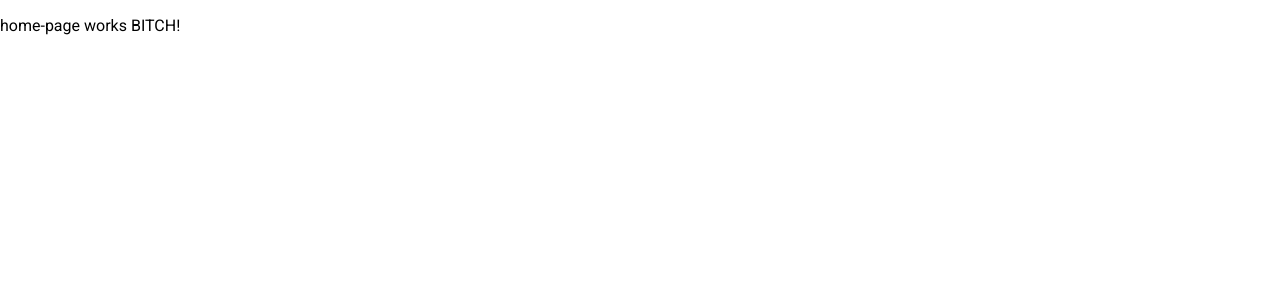
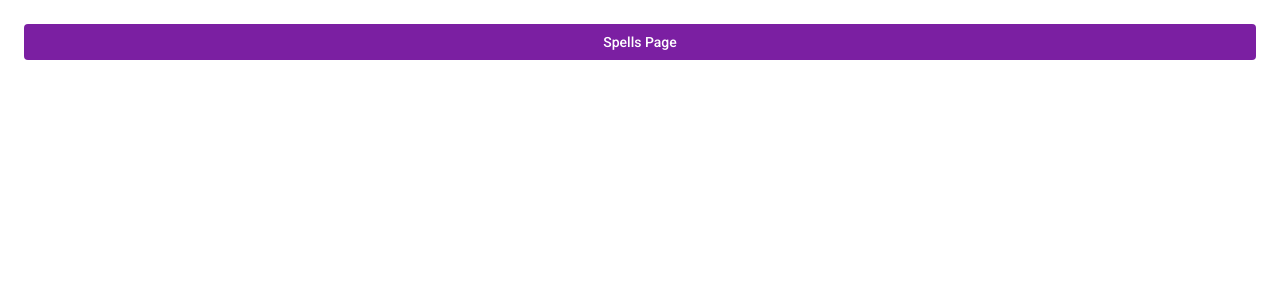
Before and after one commit to jking94/compendium, an Angular app: page / in a window 1280 px wide. Shown: the top 300 px of the page. Built offline with nearby package versions, Linux system fonts and the light colour scheme.

Commit message:
added button to the home page, added grid styling to the home page

```diff
--- a/src/app/views/home-page/home-page.component.html
+++ b/src/app/views/home-page/home-page.component.html
@@ -1 +1 @@
-<p>home-page works BITCH!</p>
+<button mat-flat-button color="primary" [routerLink]="['/spells']">Spells Page</button>
--- a/src/app/views/home-page/home-page.component.scss
+++ b/src/app/views/home-page/home-page.component.scss
@@ -0,0 +1,5 @@
+@import '../../../styles.scss';
+:host {
+  display: grid;
+  grid-template-columns: 1fr;
+}
--- a/src/app/views/home-page/home-page.module.ts
+++ b/src/app/views/home-page/home-page.module.ts
@@ -3,6 +3,7 @@ import { CommonModule } from '@angular/common';
 import { HomePageComponent } from './home-page.component';
 import { RouterModule } from '@angular/router';
 import { homePageRoutes } from './home-page.routing';
+import { MatButtonModule } from '@angular/material/button';
 
 @NgModule({
   declarations: [
@@ -10,7 +11,8 @@ import { homePageRoutes } from './home-page.routing';
   ],
   imports: [
     CommonModule,
-    RouterModule.forChild(homePageRoutes)
+    RouterModule.forChild(homePageRoutes),
+    MatButtonModule
   ]
 })
 export class HomePageModule { }
--- a/src/styles.scss
+++ b/src/styles.scss
@@ -1,4 +1,5 @@
 /* You can add global styles to this file, and also import other style files */
-
-html, body { height: 100%; }
-body { margin: 0; font-family: Roboto, "Helvetica Neue", sans-serif; }
+body {
+  margin: 0;
+  padding: 24px;
+}
```
